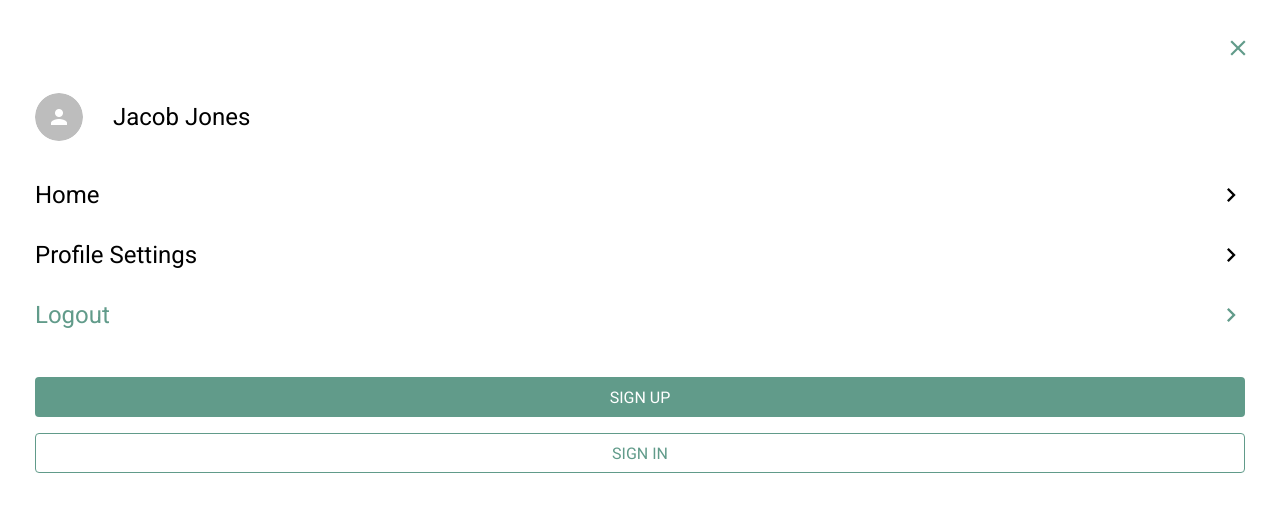
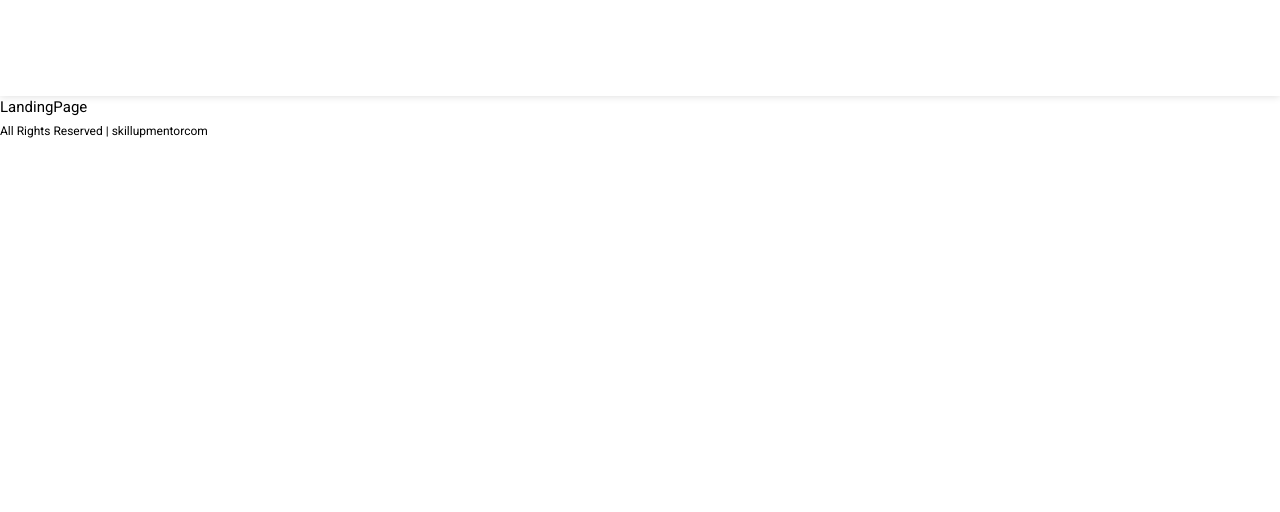
Before and after one commit to hktari/skillup-02-guess-location-frontend, a React (Create React App) app: page / in a window 1280 px wide. Shown: the top 512 px of the page. Built offline with nearby package versions, Linux system fonts and the light colour scheme.

Commit message:
add sidebar toggle

```diff
--- a/src/components/Header.tsx
+++ b/src/components/Header.tsx
@@ -1,4 +1,4 @@
-import React from 'react'
+import React, { useState } from 'react'
 import '../css/components/Header.css'
 import logo from '../assets/images/logo.png'
 import avatarPlaceholder from '../assets/images/avatar-placeholder.png'
@@ -6,19 +6,26 @@ import avatarPlaceholder from '../assets/images/avatar-placeholder.png'
 type Props = {}
 
 const Header = (props: Props) => {
+  const [sidebarOpen, setSidebarOpen] = useState(false)
+
+  function toggleSidebar() {
+    console.log('toggle sidebar')
+    setSidebarOpen(!sidebarOpen)
+  }
+
   return (
     <>
       <header className='header w3-hide-medium w3-hide-large'>
         <img className='logo-top-left' src={logo} alt="geotagger logo" />
-        <button className='menu-btn'>
+        <button className='menu-btn' onClick={toggleSidebar}>
           <span className="material-icons">
             menu
           </span>
         </button>
       </header>
-      <nav className='side-nav'>
+      <nav className={sidebarOpen ? 'side-nav open' : 'side-nav'} >
         <div className="nav-header">
-          <button className="menu-btn">
+          <button className="menu-btn" onClick={toggleSidebar}>
             <div className="material-icons">close</div>
           </button>
         </div>
--- a/src/css/components/Header.css
+++ b/src/css/components/Header.css
@@ -19,11 +19,16 @@
     color: var(--color-primary-green);
     width: 26px;
     height: 26px;
+    cursor: pointer;
 }
 
 .menu-btn .material-icons {
     font-size: 26px;
 }
+
+/* -------------------------------------------------------------------------- */
+/*                                  side nav                                  */
+/* -------------------------------------------------------------------------- */
 
 .side-nav {
     position: absolute;
@@ -34,6 +39,12 @@
     width: 100vw;
     z-index: 99;
     padding: 0 35px;
+    transform: translateX(-100%);
+    transition: 0.5s ease;
+}
+
+.side-nav.open{
+    transform: translateX(0);
 }
 
 .side-nav .nav-header {
```
Also changed, not shown: src/css/common.css (line endings or trailing spaces).
